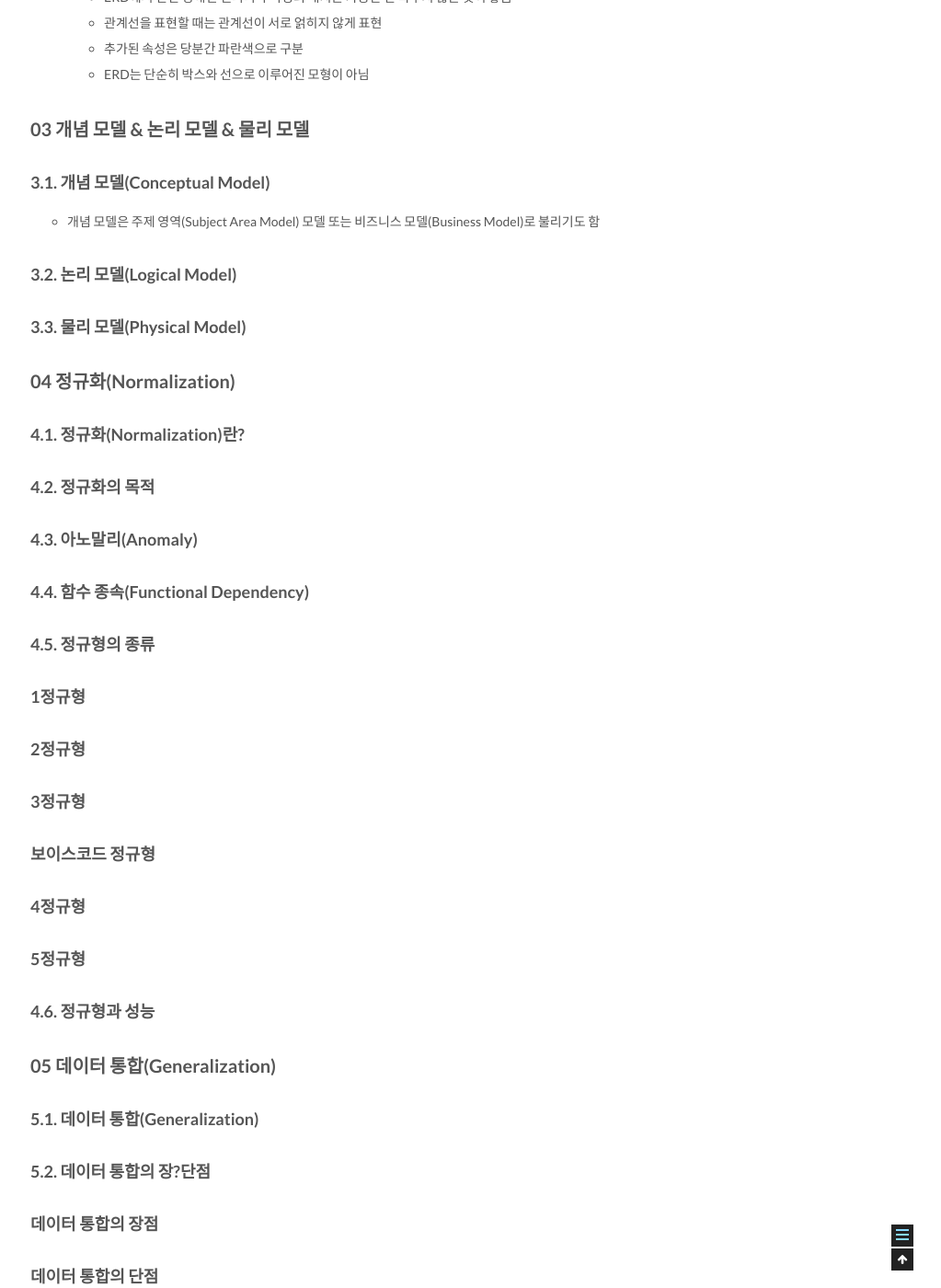
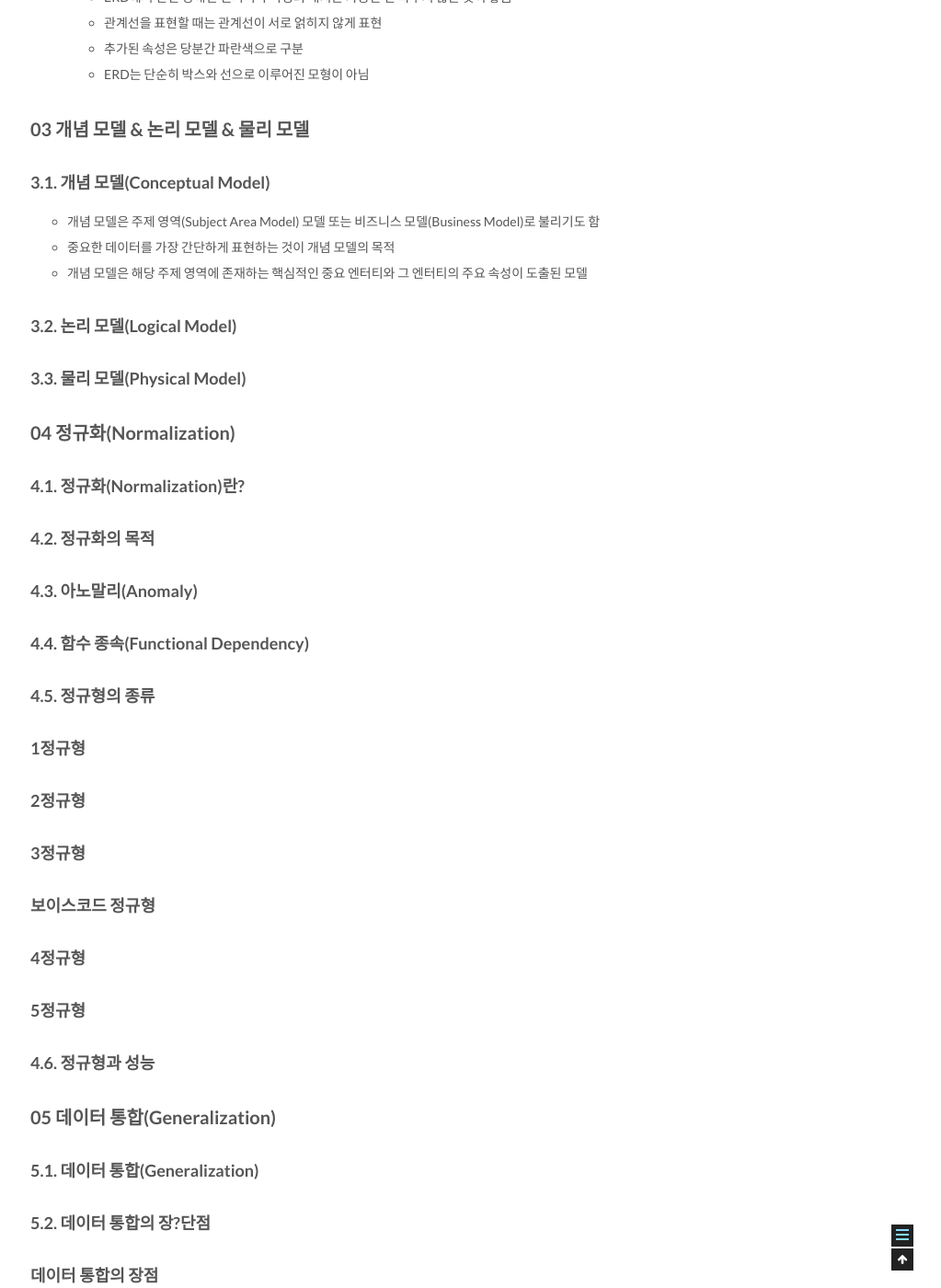
Before and after one commit to csj4032/csj4032.github.io, a Jekyll site: the page built from _posts/2018-05-02-관계형데이터모델링프리미엄가이드.md, in a window 1280 px wide and 1400 px high, scrolled down 6258 px. Shown: the whole window at 92% size, without its empty margins (257-1280 px from the left). Built offline with Jekyll 4.4.1, drawn with Linux system fonts in a browser that asks for light colours; comment, search, counter and statistics services are not loaded.

Commit message:
관계형 데이터 베이스 모델링 포스팅 수정

```diff
--- a/_posts/2018-05-02-관계형데이터모델링프리미엄가이드.md
+++ b/_posts/2018-05-02-관계형데이터모델링프리미엄가이드.md
@@ -188,6 +188,8 @@ comments: true
 
 ### 3.1. 개념 모델(Conceptual Model)
 * 개념 모델은 주제 영역(Subject Area Model) 모델 또는 비즈니스 모델(Business Model)로 불리기도 함
+* 중요한 데이터를 가장 간단하게 표현하는 것이 개념 모델의 목적
+* 개념 모델은 해당 주제 영역에 존재하는 핵심적인 중요 엔터티와 그 엔터티의 주요 속성이 도출된 모델
 
 ### 3.2. 논리 모델(Logical Model)
 
```
